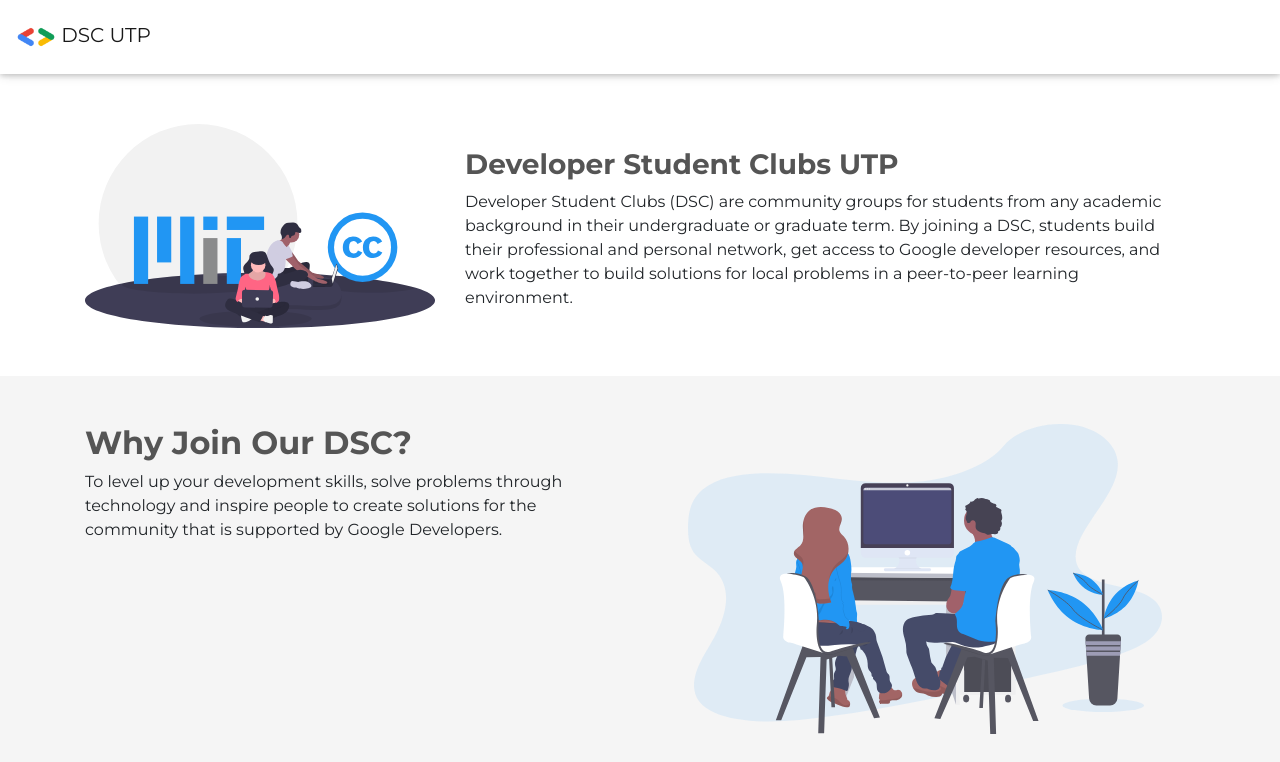
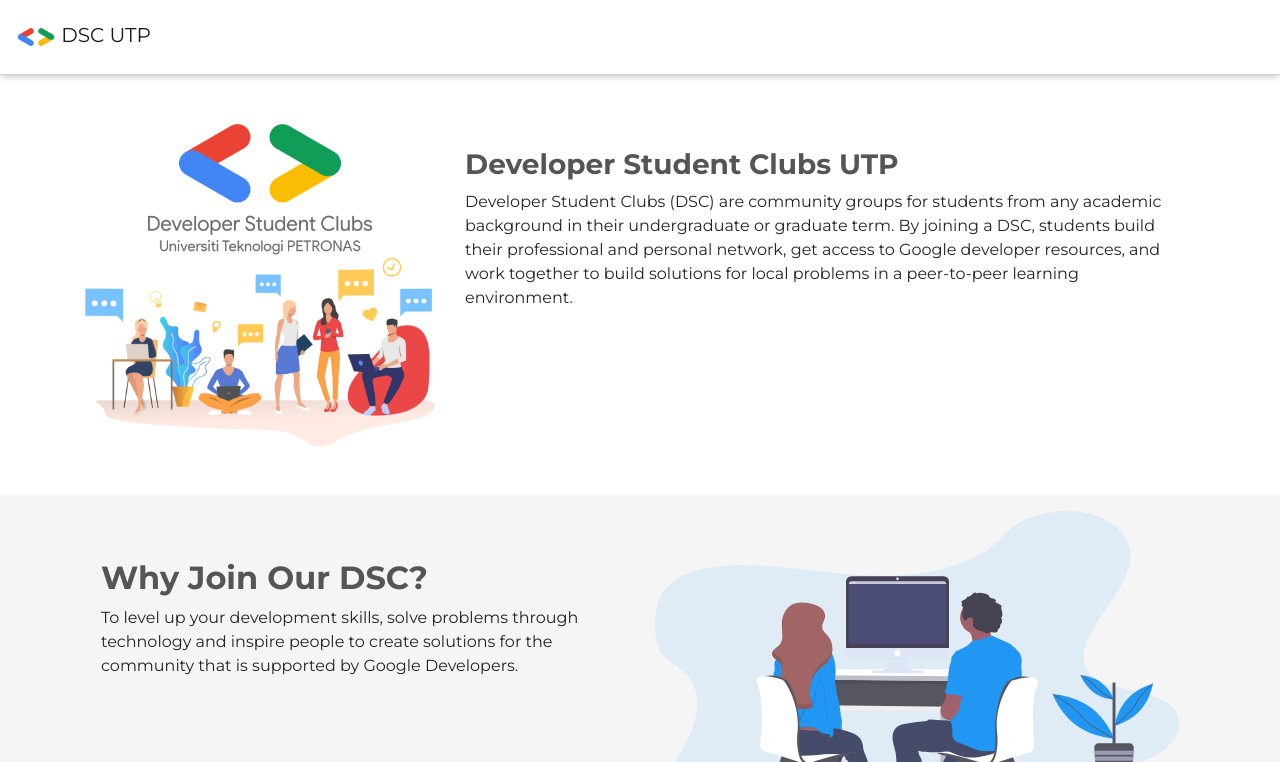
Before and after one commit to dscutp/dscutp.github.io, a Jekyll site: the page built from index.html, in a window 1280 px wide and 1400 px high. Shown: the top 762 px of the window. Built offline with Jekyll 4.4.1, drawn with Linux system fonts in a browser that asks for light colours; nearby versions of some CDN libraries; some of the changed text lies outside the part shown; grey boxes are pictures that could not be loaded.

Commit message:
Change banner and fix aos

```diff
--- a/css/main.css
+++ b/css/main.css
@@ -1,5 +1,5 @@
 .preloader {
-  position: absolute;
+  position: fixed;
   top: 0;
   left: 0;
   width: 100%;
--- a/index.html
+++ b/index.html
@@ -5,12 +5,11 @@
 layout: default
 
 ---
-
 <div class="container-fluid p-0">
   <div class="container mb-5">
-    <div class="row p3" data-aos="fade-right">
+    <div class="row p3" data-aos="fade-up">
       <div class="col-lg-4 col-md-4 col-sm-12 pt-4">
-        <img class="img-fluid" src="images/undraw_open_source_1qxw.svg">
+        <img class="img-fluid" src="images/dsc-banner1.png">
       </div>
       <div class="col-lg-8 col-sm-12 col-md-8 pt-5 pr-4" data-aos="fade-left">
           <h3 class="title">Developer Student Clubs UTP</h3>
@@ -20,13 +19,13 @@
   </div>
   <div id="why" class="grey lighten-4 m-0">
     <div class="container">
-      <div class="row p3">
-        <div class="col-lg-6 col-sm-12 col-md-6 pt-5 pr-4" data-aos="fade-right">
+      <div class="row p-3">
+        <div class="col-lg-6 col-sm-12 col-md-6 pt-5 pr-4" data-aos="fade-up">
             <h2 class="title">Why Join Our DSC?</h2>
             <p>To level up your development skills, solve problems through technology and inspire people to create solutions for the community that is supported by Google Developers.</p>
         </div>
 
-        <div class="col-lg-6 col-md-6 col-sm-12 p-5" data-aos="fade-left">
+        <div class="col-lg-6 col-md-6 col-sm-12" data-aos="fade-up">
           <img class="img-fluid" src="images/undraw_pair_programming_njlp.svg">
         </div>
       </div>
@@ -34,11 +33,11 @@
   </div>
   <div id="target" class=" blue white-text m-0">
     <div class="container">
-      <div class="row p3">
-        <div class="col-lg-4 col-md-4 col-sm-12 p-lg-5 pt-3" data-aos="fade-right">
+      <div class="row p-3">
+        <div class="col-lg-4 col-md-4 col-sm-12 p-lg-5" data-aos="fade-up">
           <img class="img-fluid" src="images/gd_dsc_lockup_vertical_white.png">
         </div>
-        <div class="col-lg-8 col-sm-12 col-md-8 pt-lg-5 pt-3 pr-4" data-aos="fade-left">
+        <div class="col-lg-8 col-sm-12 col-md-8 pt-lg-5 pt-3 pr-4" data-aos="fade-up">
             <h2 class="title white-text">Target Audience!</h2>
             <p>DSC activities are targeted at University students but not limited to those who want to learn more on IT development skills & interested to solve real-life problems using technology.</p>
         </div>
```
Also changed, not shown: images/dsc-banner1.png (added), images/dsc-banner2.svg (added), images/dsc-banner4.svg (added), images/dsc-banner5-white.png (added).
